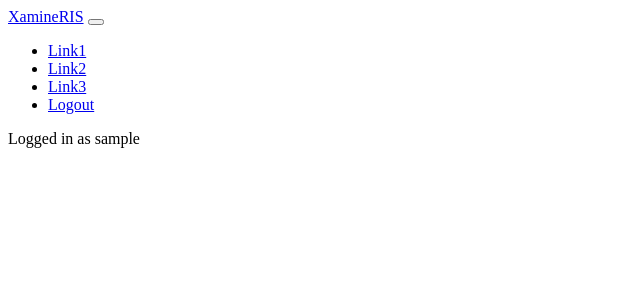
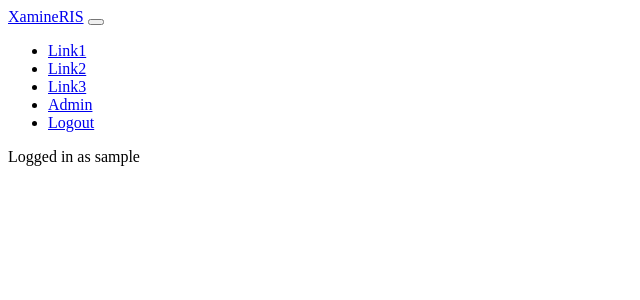
Before and after one commit to Xamine-RIS/CSCI-3000-Xamine-Group, a Django app: template templates/base/nav.html in a window 1280 px wide. Shown: the top 300 px of the page, without its empty margins (0-640 px from the left). Run offline with Django 3.2, Linux system fonts and the light colour scheme; the template is opened without the code that fills it, so the values that code supplies are empty; the visitor is signed in with stand-in values (Sample User, id 1).

Commit message:
add admin to site

```diff
--- a/templates/base/nav.html
+++ b/templates/base/nav.html
@@ -14,6 +14,11 @@
                     <li class="nav-item">
                         <a class="nav-link" href="#">Link3</a>
                     </li>
+                    {% if request.user.is_staff %}
+                        <li class="nav-item">
+                            <a class="nav-link" href="{% url 'admin:index' %}">Admin</a>
+                        </li>
+                    {% endif %}
                     <li class="nav-item">
                         <a class="nav-link" href="{% url 'logout' %}">Logout</a>
                     </li>
```
